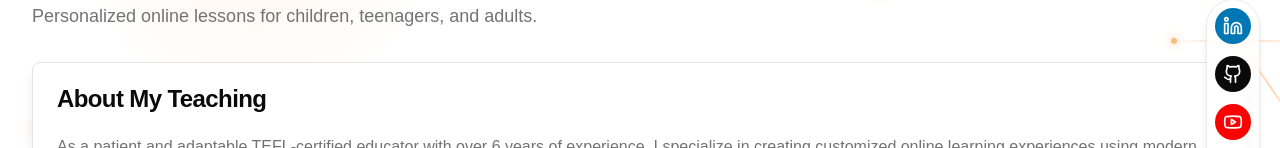
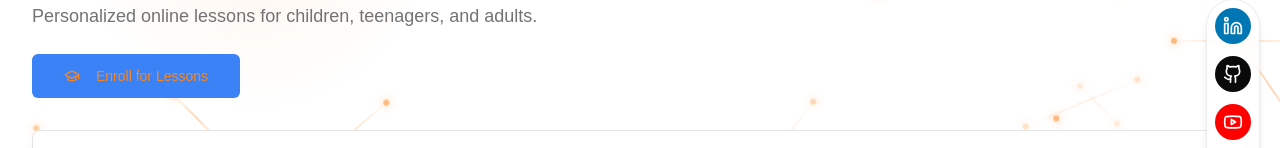
Before and after one commit to MS0C54073/muzoprof, a Next.js app: page /tutor in a window 1280 px wide. Shown: the part 230-378 px from the top of the page. Built offline with nearby package versions, Linux system fonts and the light colour scheme; what @genkit-ai/googleai, genkit would draw is missing.

Commit message:
Add Enroll for Lessons button in Tutor as well

```diff
--- a/src/app/tutor/page.tsx
+++ b/src/app/tutor/page.tsx
@@ -22,7 +22,7 @@ import { Textarea } from '@/components/ui/textarea';
 import { Label } from '@/components/ui/label';
 import { Accordion, AccordionContent, AccordionItem, AccordionTrigger } from '@/components/ui/accordion';
 import { Tabs, TabsContent, TabsList, TabsTrigger } from "@/components/ui/tabs"
-import { ArrowLeft, BookOpen, Check, Loader2, Mail, Send, Bot, Code, Globe, BrainCircuit, Smartphone, Database, Server, Shield, Terminal, Eye, Download } from 'lucide-react';
+import { ArrowLeft, BookOpen, Check, Loader2, Mail, Send, Bot, Code, Globe, BrainCircuit, Smartphone, Database, Server, Shield, Terminal, Eye, Download, GraduationCap } from 'lucide-react';
 import TranslatedText from '@/app/components/translated-text';
 import { SocialIcons } from '@/components/social-icons';
 import { englishMaterials, type Material } from './teaching-materials';
@@ -379,6 +379,14 @@ export default function TutorPage() {
         <p className="text-muted-foreground mt-2 text-lg">
             <TranslatedText text="Personalized online lessons for children, teenagers, and adults." />
         </p>
+         <div className="mt-6">
+            <Button asChild size="lg" className="border-accent text-accent hover:bg-accent hover:text-black">
+                <a href="https://forms.gle/btbiX7F7n4JndgGy7" target="_blank" rel="noopener noreferrer">
+                    <GraduationCap className="mr-2 h-5 w-5" />
+                    <TranslatedText text="Enroll for Lessons" />
+                </a>
+            </Button>
+        </div>
       </header>
 
       <main className="flex-grow">
```
